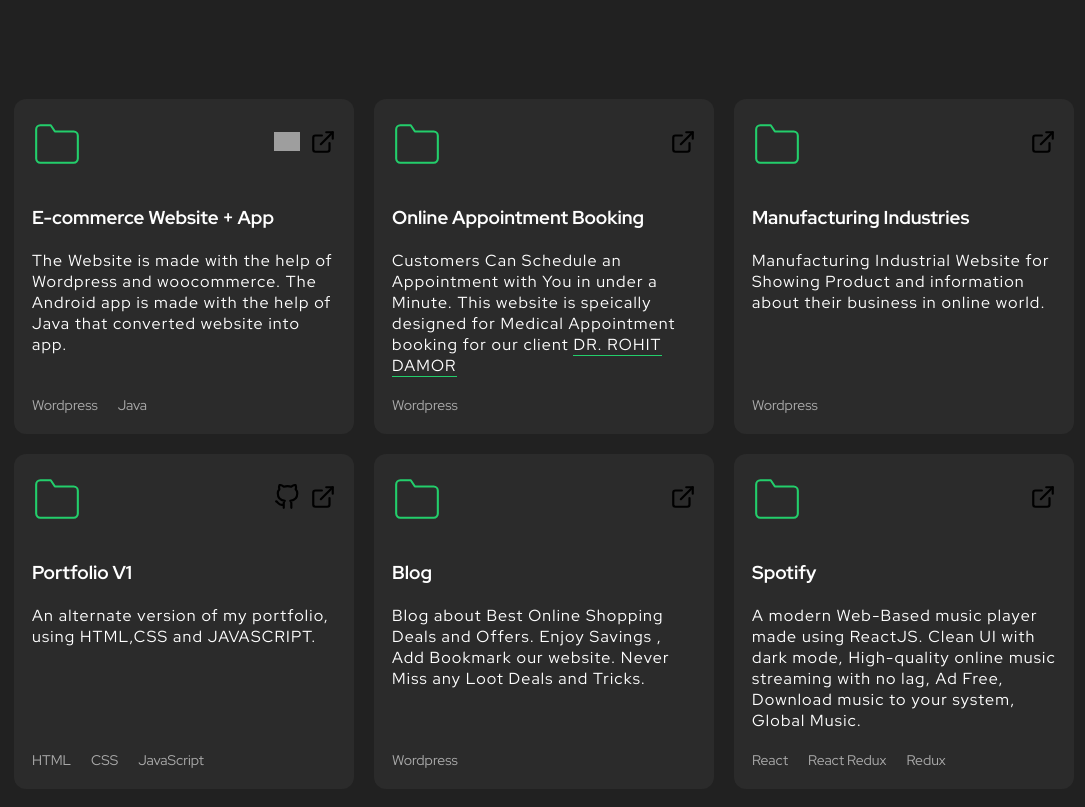
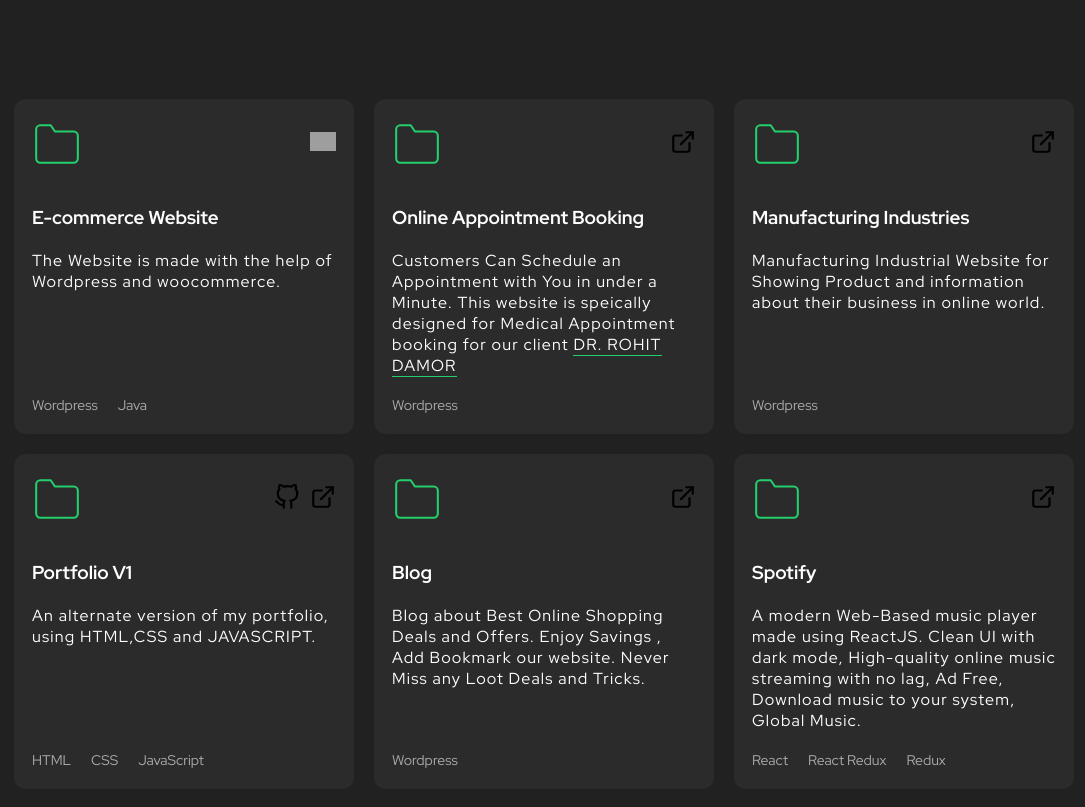
Before and after one commit to yuliiak111/portfolio, a React (Create React App) app: page / in a window 1280 px wide. Shown: the part 1480-2287 px from the top of the page, without its empty margins (96-1181 px from the left). Built offline with nearby package versions, Linux system fonts and the light colour scheme; grey boxes are pictures that could not be loaded.

Commit message:
Update Portfolio.tsx

```diff
--- a/src/components/Portfolio/Portfolio.tsx
+++ b/src/components/Portfolio/Portfolio.tsx
@@ -17,17 +17,20 @@ export function Portfolio() {
             <header>
               <svg width="50" xmlns="http://www.w3.org/2000/svg" role="img" viewBox="0 0 24 24" fill="none" stroke="#23ce6b " stroke-width="1" stroke-linecap="round" stroke-linejoin="round" ><title>Folder</title><path d="M22 19a2 2 0 0 1-2 2H4a2 2 0 0 1-2-2V5a2 2 0 0 1 2-2h5l2 3h9a2 2 0 0 1 2 2z"></path></svg>
               <div className="project-links">
-                <a href="https://ecommerce.vinayaksingh.in/wp-content/uploads/2022/07/Ecommerce.apk" target="_blank" rel="noreferrer">
+                <a href="https://madewithluv.in/" target="_blank" rel="noreferrer">
               <img src={DownloadApp} alt="Download App" />
             </a>
-                <a href="https://ecommerce.vinayaksingh.in/" target="_blank" rel="noreferrer">
+                {/* <a href="https://ecommerce.vinayaksingh.in/" target="_blank" rel="noreferrer">
                   <img src={externalLinkIcon} alt="Visitar site" />
-                </a>
+                </a> */}
               </div>
             </header>
             <div className="body">
-              <h3>E-commerce Website + App </h3>
-              <p>The Website is made with the help of Wordpress and woocommerce. The Android app is made with the help of Java that converted website into app.
+              {/* <h3>E-commerce Website + App </h3> */}
+              <h3>E-commerce Website  </h3>
+              {/* <p>The Website is made with the help of Wordpress and woocommerce. The Android app is made with the help of Java that converted website into app.
+              </p> */}
+              <p>The Website is made with the help of Wordpress and woocommerce.
               </p>
             </div>
             <footer>
```
